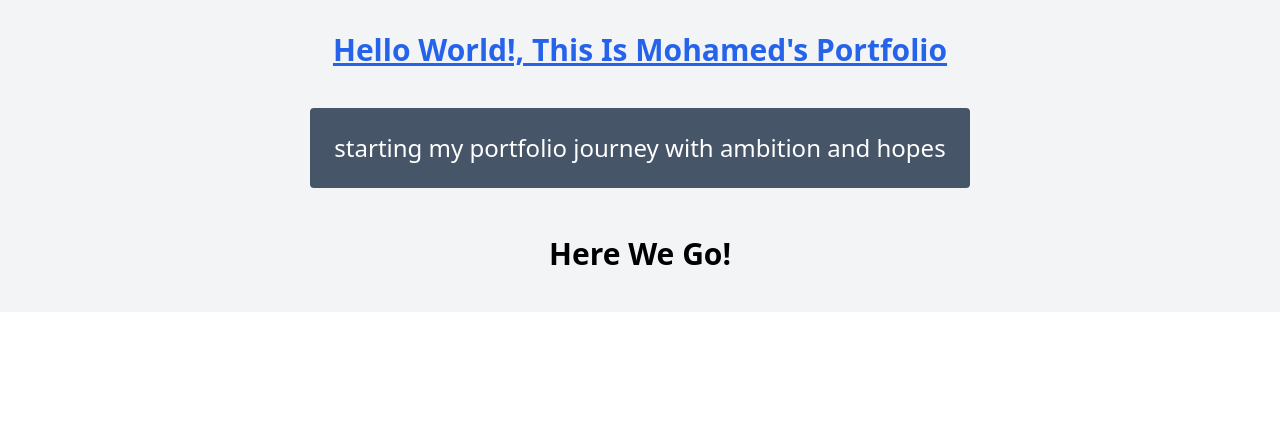
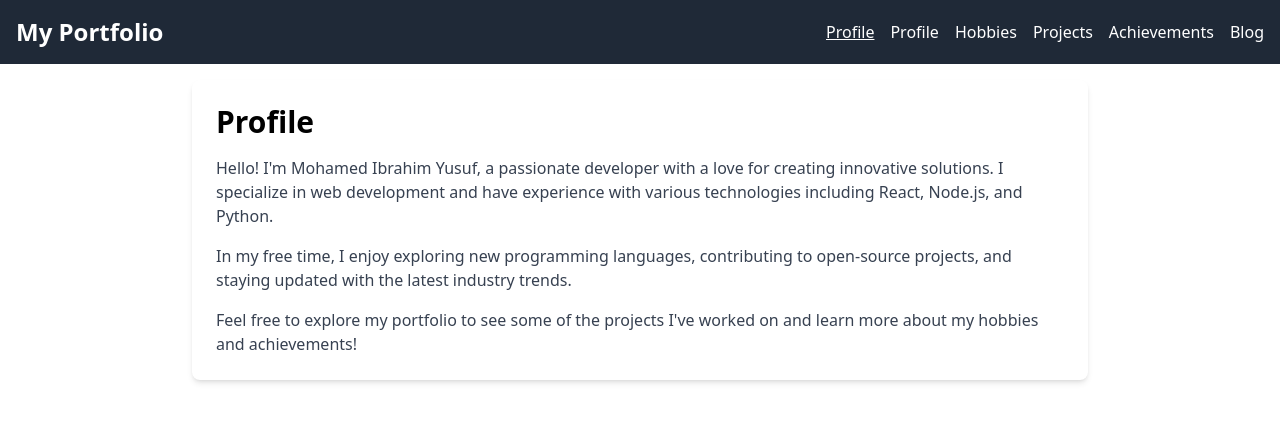
Before and after one commit to amin10003/mohamed_portfolio_frontend, a React (Create React App) app: page / in a window 1280 px wide. Shown: the top 422 px of the page. Built offline with nearby package versions, Linux system fonts and the light colour scheme.

Commit message:
components and pages

```diff
--- a/package.json
+++ b/package.json
@@ -15,6 +15,7 @@
     "postcss": "^8.5.6",
     "react": "^19.1.1",
     "react-dom": "^19.1.1",
+    "react-router-dom": "^7.9.1",
     "react-scripts": "5.0.1",
     "tailwindcss": "^3.4.17",
     "typescript": "^4.9.5",
--- a/src/App.tsx
+++ b/src/App.tsx
@@ -1,15 +1,37 @@
 import React from "react";
+import { BrowserRouter as Router, Route, Switch } from "react-router-dom";
+import Hobbies from "./pages/Hobbies";
+import Projects from "./pages/Projects";
+import Acheivemets from "./pages/Acheivements";
+import Header from "./components/Header";
+import Footer from "./components/Footer";
+import MenuIcon from "./components/MenuIcon";
+import "./App.css";
+import profile from "./pages/Profile";
+import Blog from "./pages/Blog";
+
 
 const App: React.FC = () => {
-  return (
-    <div className="bg-gray-100 p-8">
-      <h1 className="text-3xl font-bold underline text-center text-blue-600 capitalize ">
-        Hello world!, this is Mohamed's Portfolio
-      </h1>
-      <p className="bg-slate-600 p-6 my-10 w-fit mx-auto text-center text-white m-aut text-2xl rounded " >starting my portfolio journey with ambition and hopes</p>
-      <span><b className="text-3xl capitalize  p-2 block w-fit mx-auto  ">here we go!</b></span>
-    </div>
-  );
+    return (
+        <Router>
+            <div className="flex flex-col min-h-screen">
+                <Header />
+                <main className="flex-1 overflow-y-auto  p-4">
+                    <Switch>
+                        <Route path="/" exact component={profile} />
+                        <Route path="/profile" component={profile} />
+                        <Route path="/hobbies" component={Hobbies} />
+                        <Route path="/projects" component={Projects} />
+                        <Route path="/acheivements" component={Acheivemets} />
+                        <Route path="/blog" component={Blog} />
+                    </Switch>
+                </main>
+                <Footer />
+            </div>
+        </Router>
+    );
+
 }
 
+
 export default App;
--- /dev/null
+++ b/src/components/Header.tsx
@@ -0,0 +1,22 @@
+import exp from "constants";
+import React from "react";
+import { NavLink } from "react-router-dom";
+
+
+const Header: React.FC = () => {
+    return(
+        <header className="bg-gray-800 text-white p-4 flex justify-between items-center">
+            <div className="text-2xl font-bold">My Portfolio</div>
+            <nav className="space-x-4">
+                <NavLink exact to="/" className="hover:underline" activeClassName="underline">Profile</NavLink>
+                <NavLink to="/profile" className="hover:underline" activeClassName="underline">Profile</NavLink>
+                <NavLink to="/hobbies" className="hover:underline" activeClassName="underline">Hobbies</NavLink>
+                <NavLink to="/projects" className="hover:underline" activeClassName="underline">Projects</NavLink>
+                <NavLink to="/acheivements" className="hover:underline" activeClassName="underline">Achievements</NavLink>
+                <NavLink to="/blog" className="hover:underline" activeClassName="underline">Blog</NavLink>
+            </nav>
+        </header>
+    )
+}
+
+export default Header;
--- /dev/null
+++ b/src/components/MenuIcon.tsx
@@ -0,0 +1,14 @@
+// src/components/MenuIcon.tsx
+import React from "react";
+
+const MenuIcon: React.FC<{ open?: boolean }> = ({ open = false }) => (
+  <svg className="w-6 h-6" fill="none" viewBox="0 0 24 24" stroke="currentColor">
+    {open ? (
+      <path strokeWidth={2} strokeLinecap="round" strokeLinejoin="round" d="M6 18L18 6M6 6l12 12" />
+    ) : (
+      <path strokeWidth={2} strokeLinecap="round" strokeLinejoin="round" d="M4 6h16M4 12h16M4 18h16" />
+    )}
+  </svg>
+);
+
+export default MenuIcon;
--- /dev/null
+++ b/src/components/NavItem.tsx
@@ -0,0 +1,19 @@
+// src/components/NavItem.tsx
+import React from "react";
+import { NavLink } from "react-router-dom";
+
+const NavItem: React.FC<{ to: string; label: string; onClick?: () => void }> = ({ to, label, onClick }) => (
+  <NavLink
+    to={to}
+    onClick={onClick}
+    className={({ isActive }) =>
+      `px-3 py-2 rounded-md transition-colors text-sm font-medium ${
+        isActive ? "bg-slate-800 text-white" : "text-slate-700 hover:bg-slate-100"
+      }`
+    }
+  >
+    {label}
+  </NavLink>
+);
+
+export default NavItem;
--- /dev/null
+++ b/src/pages/Profile.tsx
@@ -0,0 +1,21 @@
+import React from "react";
+
+
+const Profile: React.FC = () => {
+    return (
+        <div className="max-w-4xl mx-auto bg-white p-6 rounded-lg shadow-md">
+            <h1 className="text-3xl font-bold mb-4">Profile</h1>
+            <p className="text-gray-700 mb-4">
+                Hello! I'm Mohamed Ibrahim Yusuf, a passionate developer with a love for creating innovative solutions. I specialize in web development and have experience with various technologies including React, Node.js, and Python.
+            </p>
+            <p className="text-gray-700 mb-4">
+                In my free time, I enjoy exploring new programming languages, contributing to open-source projects, and staying updated with the latest industry trends.
+            </p>
+            <p className="text-gray-700">
+                Feel free to explore my portfolio to see some of the projects I've worked on and learn more about my hobbies and achievements!
+            </p>
+        </div>
+    );
+}
+
+export default Profile;
```
Also changed, not shown: src/pages/Acheivements.tsx (added), src/pages/Blog.tsx (added), src/pages/Hobbies.tsx (added), src/pages/Projects.tsx (added), 1 other file (tests, documents, lock files or other folders).
